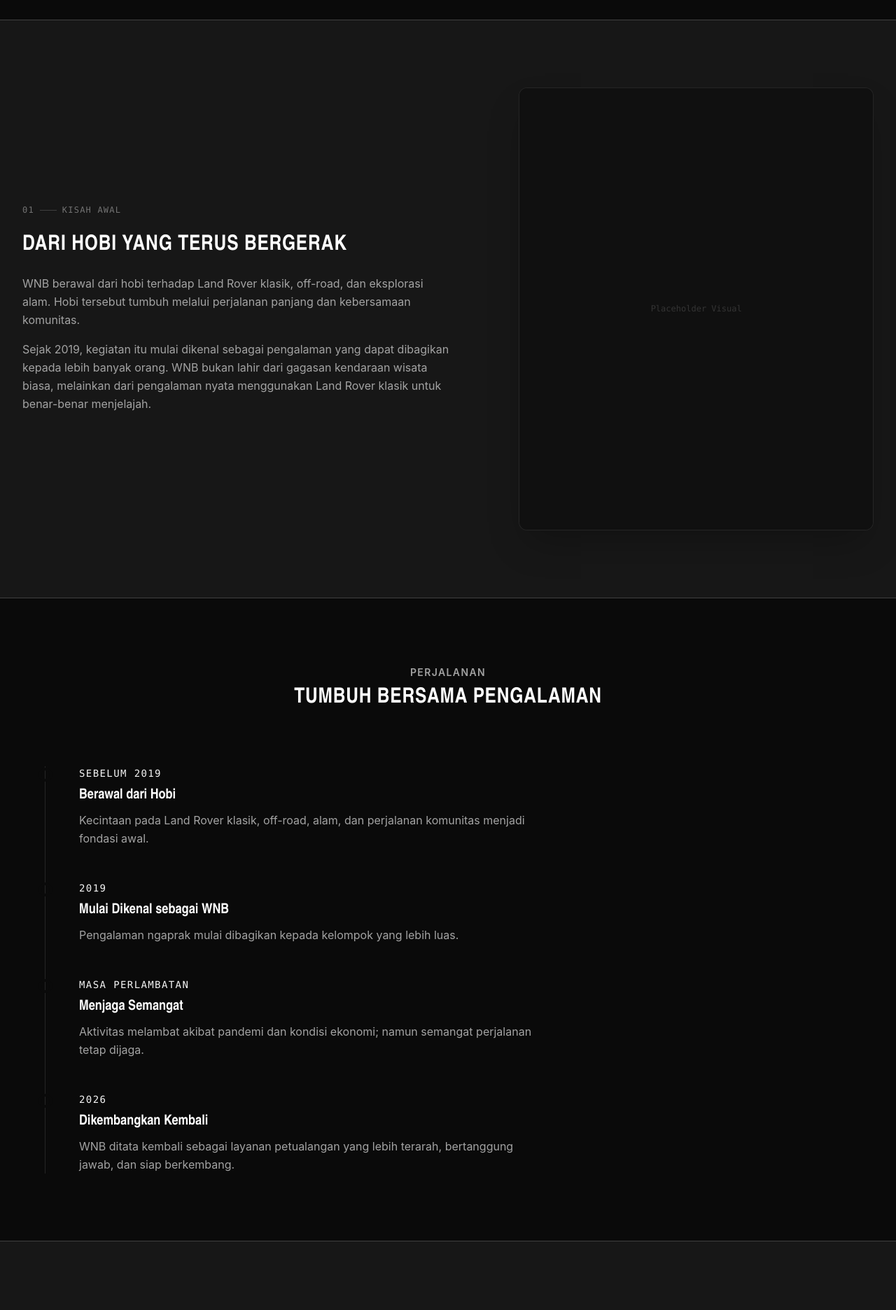
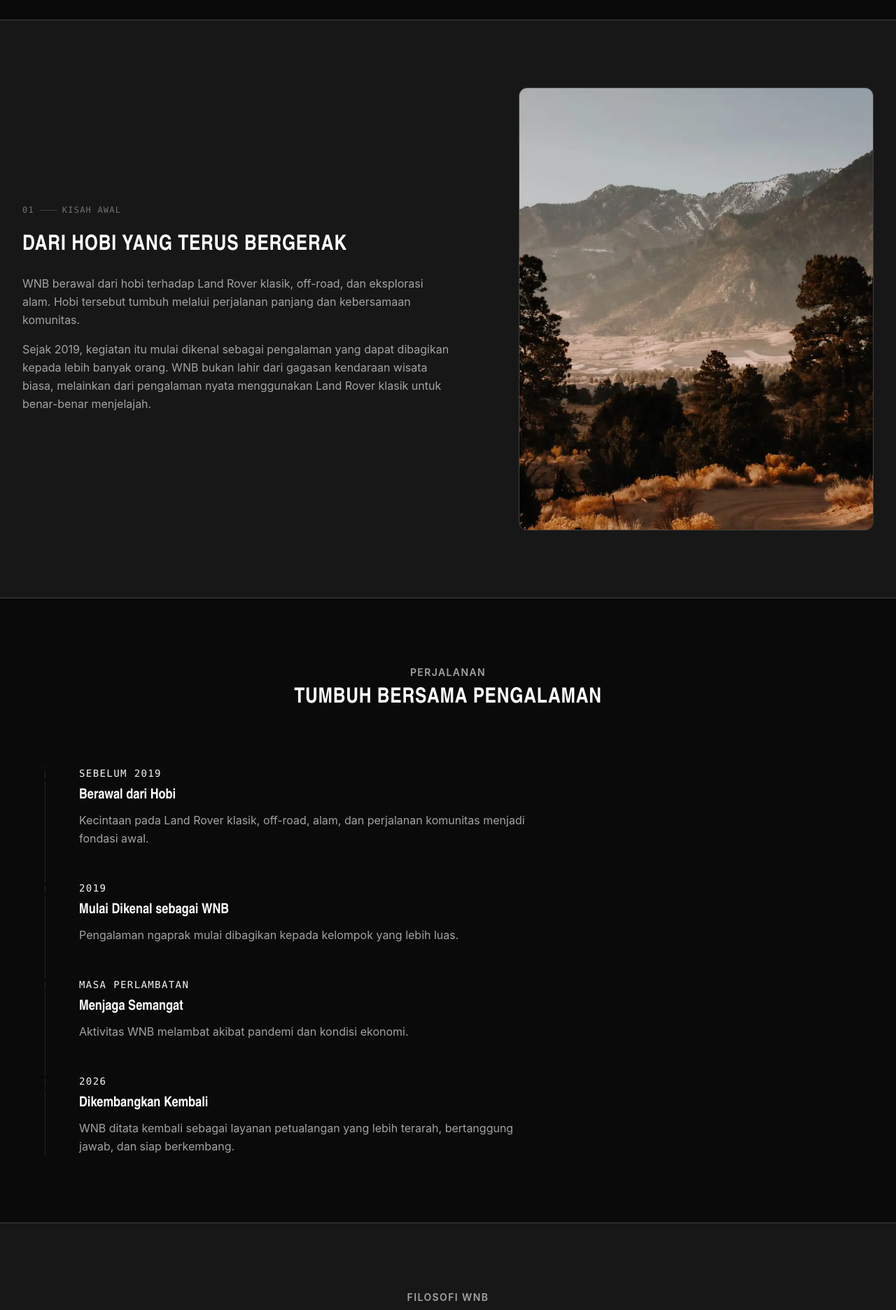
Before and after one commit to syahputrawork98-sketch/WNB-WisataNgaprakBandung, a React (Vite) app in the folder client/: page /about in a window 1280 px wide. Shown: the part 660-2532 px from the top of the page at 70% size. Built offline with nearby package versions, Linux system fonts and the light colour scheme.

Commit message:
fix(home, about): refine Plan 007 content and remove visual placeholders

```diff
--- a/client/src/features/about/aboutContent.ts
+++ b/client/src/features/about/aboutContent.ts
@@ -1,4 +1,4 @@
-import { ShieldCheck, Target, HeartHandshake, Zap, MapPin, CarFront, Users, Camera } from "lucide-react";
+import { ShieldCheck, Target, HeartHandshake, Zap, CarFront, Users, Camera } from "lucide-react";
 
 export const TIMELINE_EVENTS = [
   {
@@ -14,7 +14,7 @@
   {
     period: "Masa Perlambatan",
     title: "Menjaga Semangat",
-    description: "Aktivitas melambat akibat pandemi dan kondisi ekonomi; namun semangat perjalanan tetap dijaga.",
+    description: "Aktivitas WNB melambat akibat pandemi dan kondisi ekonomi.",
   },
   {
     period: "2026",
--- a/client/src/features/about/components/ClassicLandRoverSection.tsx
+++ b/client/src/features/about/components/ClassicLandRoverSection.tsx
@@ -1,5 +1,6 @@
 import { Container } from "@/components/common/Container";
 import { SectionHeading } from "@/components/common/SectionHeading";
+import { EditorialImage } from "@/features/home/components/EditorialImage";
 
 export function ClassicLandRoverSection() {
   return (
@@ -21,7 +22,7 @@
               Land Rover klasik merupakan inti dari setiap pengalaman WNB. Kendaraan ini bukan sekadar pajangan atau alat transportasi biasa.
             </p>
             <p>
-              Bentuk, karakter mesin, kemampuan menjelajah, dan sensasi perjalanannya membantu membentuk identitas petualangan WNB.
+              Bentuk, karakter, kemampuan menjelajah, dan sensasi perjalanannya membantu membentuk identitas petualangan WNB.
             </p>
             <blockquote className="border-l-2 border-wnb-accent pl-4 italic mt-2 text-wnb-white">
               "Land Rover klasik, jalur yang berbeda, dan petualangan yang menjadi cerita."
@@ -29,10 +30,13 @@
           </div>
         </div>
 
-        <div className="w-full md:w-5/12 aspect-square bg-wnb-surface border border-wnb-border/50 rounded-wnb-lg p-2 overflow-hidden shadow-2xl relative">
-            <div className="absolute inset-0 bg-wnb-black opacity-50 flex items-center justify-center">
-                <span className="text-wnb-muted/50 text-xs font-mono">Placeholder Visual Kendaraan</span>
-            </div>
+        <div className="w-full md:w-5/12 aspect-square relative">
+          <EditorialImage
+            src="/images/home/explore-package.webp"
+            alt="Foto ilustrasi kendaraan off-road klasik di jalan pedesaan"
+            className="w-full h-full object-cover rounded-wnb-lg"
+            illustrationNotice={true}
+          />
         </div>
       </Container>
     </section>
--- a/client/src/features/about/components/OperationalBaseSection.tsx
+++ b/client/src/features/about/components/OperationalBaseSection.tsx
@@ -18,7 +18,7 @@
             Jl. Encep Katawirya No. 128F, Cimahi Utara, Kota Cimahi
           </p>
           <p>
-            Alamat di atas berfungsi sebagai pusat operasional dan garasi cadangan kami. Titik temu perjalanan bersifat fleksibel dan akan ditentukan bersama berdasarkan kesepakatan pemesanan Anda.
+            Alamat ini digunakan sebagai kantor pusat administrasi dan garasi unit cadangan WNB. Titik temu perjalanan bersifat fleksibel dan ditentukan berdasarkan kesepakatan pemesanan.
           </p>
         </div>
       </Container>
--- a/client/src/features/about/components/OriginStorySection.tsx
+++ b/client/src/features/about/components/OriginStorySection.tsx
@@ -1,5 +1,6 @@
 import { Container } from "@/components/common/Container";
 import { SectionHeading } from "@/components/common/SectionHeading";
+import { EditorialImage } from "@/features/home/components/EditorialImage";
 
 export function OriginStorySection() {
   return (
@@ -28,10 +29,13 @@
           </div>
         </div>
 
-        <div className="w-full md:w-5/12 aspect-[4/5] bg-wnb-black border border-wnb-border/50 rounded-wnb-lg p-2 overflow-hidden shadow-2xl relative">
-            <div className="absolute inset-0 bg-wnb-surface opacity-50 flex items-center justify-center">
-                <span className="text-wnb-muted/50 text-xs font-mono">Placeholder Visual</span>
-            </div>
+        <div className="w-full md:w-5/12 aspect-[4/5] relative">
+          <EditorialImage
+            src="/images/home/explore-gallery.webp"
+            alt="Jalan tanah melintasi pemandangan alam pegunungan dan pepohonan"
+            className="w-full h-full object-cover rounded-wnb-lg"
+            illustrationNotice={false}
+          />
         </div>
       </Container>
     </section>
```
Also changed, not shown: 2 other files (tests, documents, lock files or other folders).
